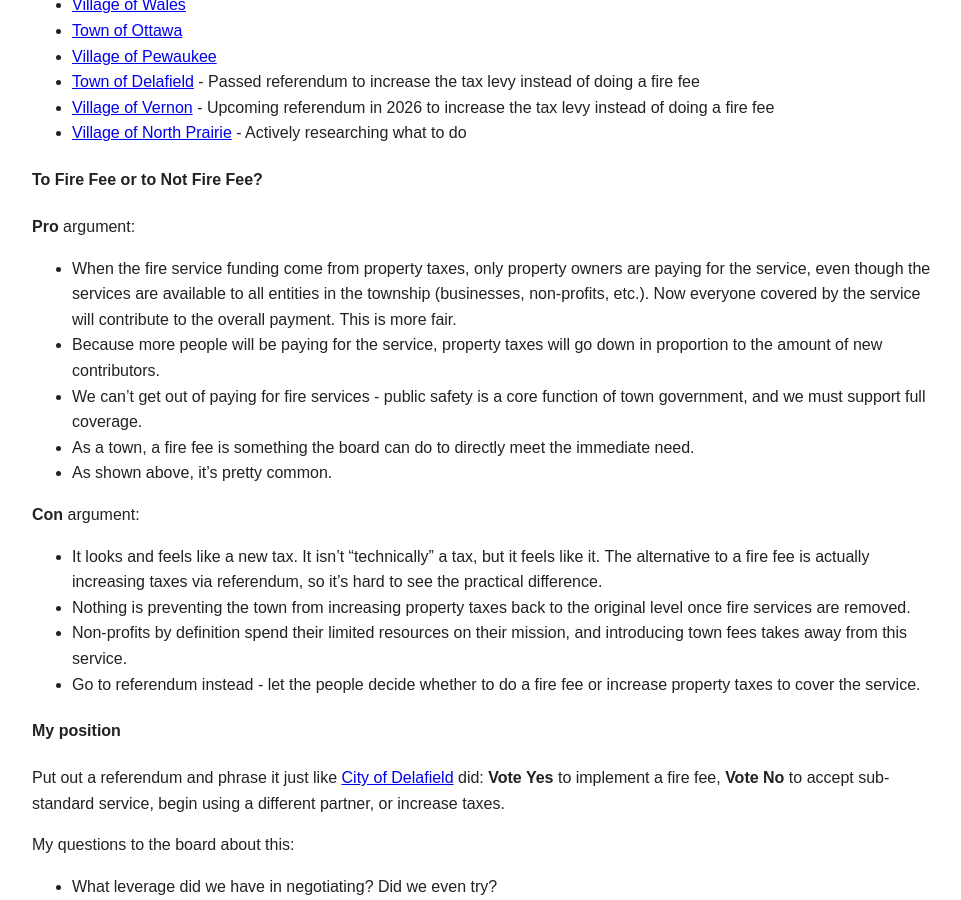
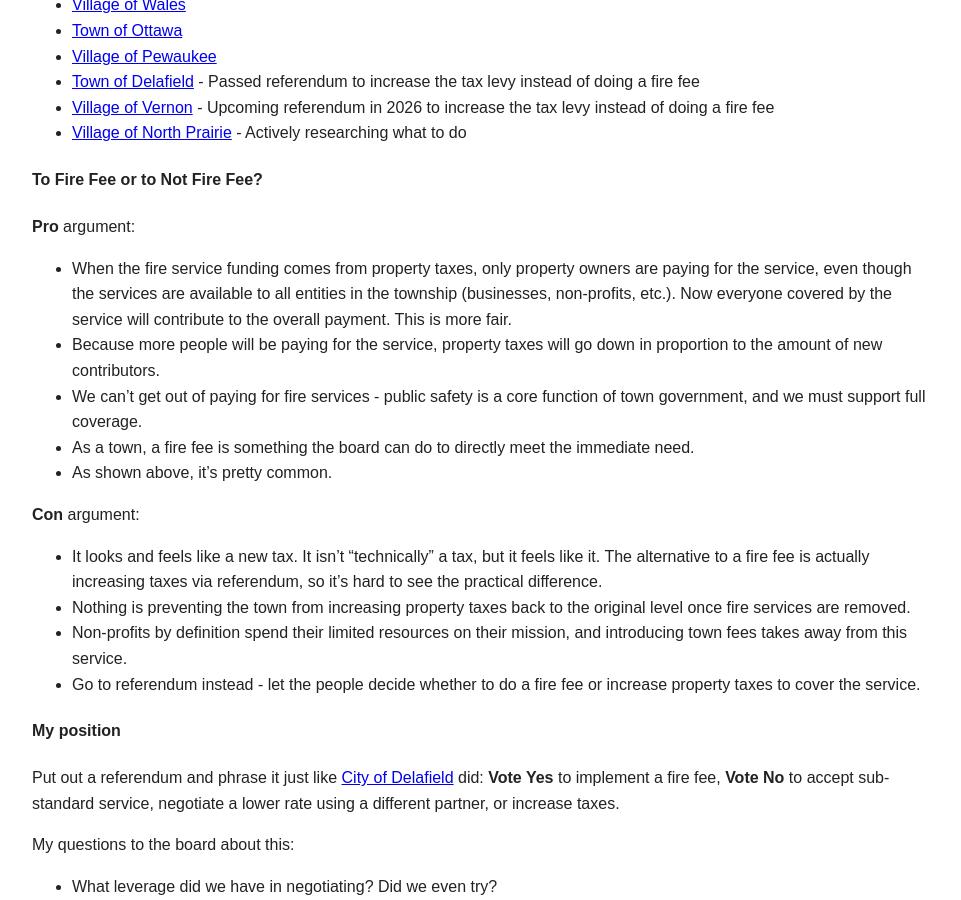
Before and after one commit to danyatzeck/danyatzeck.github.io, a Jekyll site: the page built from firefee.md, in a window 1280 px wide and 900 px high, scrolled down 963 px. Shown: the whole window, without its empty margins (158-1119 px from the left). Built offline with Jekyll 4.4.1, drawn with Linux system fonts in a browser that asks for light colours; our own code applies the rules of GitHub Pages for plain Markdown files.

Commit message:
fire fee update

```diff
--- a/firefee.md
+++ b/firefee.md
@@ -33,7 +33,7 @@ There are two ways to handle this in a responsible way: a fire fee, or simply in
 
 #### To Fire Fee or to Not Fire Fee?
 **Pro** argument:
-- When the fire service funding come from property taxes, only property owners are paying for the service, even though the services are available to all entities in the township (businesses, non-profits, etc.). Now everyone covered by the service will contribute to the overall payment. This is more fair.
+- When the fire service funding comes from property taxes, only property owners are paying for the service, even though the services are available to all entities in the township (businesses, non-profits, etc.). Now everyone covered by the service will contribute to the overall payment. This is more fair.
 - Because more people will be paying for the service, property taxes will go down in proportion to the amount of new contributors.
 - We can't get out of paying for fire services - public safety is a core function of town government, and we must support full coverage.
 - As a town, a fire fee is something the board can do to directly meet the immediate need.
@@ -48,7 +48,7 @@ There are two ways to handle this in a responsible way: a fire fee, or simply in
 
 
 #### My position
-Put out a referendum and phrase it just like [City of Delafield](https://www.cityofdelafieldwi.gov/DocumentCenter/View/6825/Fire-EMS-Referendum-Explanation-) did: **Vote Yes** to implement a fire fee, **Vote No** to accept sub-standard service, begin using a different partner, or increase taxes.
+Put out a referendum and phrase it just like [City of Delafield](https://www.cityofdelafieldwi.gov/DocumentCenter/View/6825/Fire-EMS-Referendum-Explanation-) did: **Vote Yes** to implement a fire fee, **Vote No** to accept sub-standard service, negotiate a lower rate using a different partner, or increase taxes.
 
 
 My questions to the board about this:
```
